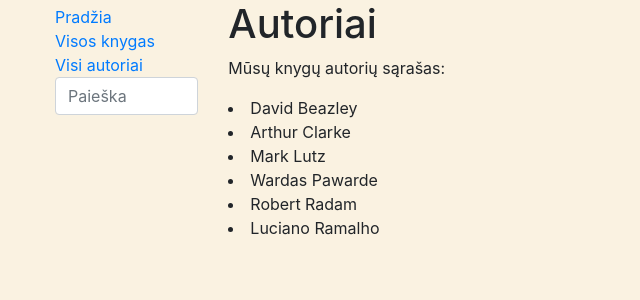
After one commit to ram-pyth/djangoPTU18, a Django app: page /library/authors/ in a window 1280 px wide. The commit adds this page. Shown: the top 300 px of the page, without its empty margins (0-640 px from the left). Run offline with Django 4.2, Linux system fonts and the light colour scheme; data comes from the database, SQL or seed files in the repository; some libraries are stand-ins or nearby versions.

Commit message:
paskaita 5 viewsas visi autoriai

```diff
--- /dev/null
+++ b/library/templates/authors.html
@@ -0,0 +1,9 @@
+{% extends "base.html" %}
+
+{% block content %}
+<h1>Autoriai</h1>
+<p>Mūsų knygų autorių sąrašas:</p>
+{% for author_obj in authors_t %}
+    <li>{{ author_obj.first_name }} {{ author_obj.last_name }}</li>
+{% endfor %}
+{% endblock %}
--- a/library/templates/base.html
+++ b/library/templates/base.html
@@ -20,8 +20,8 @@ MCw98/SFnGE8fJT3GXwEOngsV7Zt27NXFoaoApmYm81iuXoPkFOJwJ8ERdknLPMO"
             {% block sidebar %}
             <ul class="sidebar-nav">
                 <li><a href="{% url 'index' %}">Pradžia</a></li>
-                <li><a href="{% url 'index' %}" class="text-nowrap">Visos knygos</a></li>
-                <li><a href="{% url 'index' %}" class="text-nowrap">Visi autoriai</a></li> {# jinja komentaras #}
+                <li><a href="{% url 'index' %}" class="text-nowrap">Visos knygas</a></li>
+                <li><a href="{% url 'authors-all' %}" class="text-nowrap">Visi autoriai</a></li> {# jinja komentaras #}
                 <li>
                     <form action="" method="get" class="form-group">
                         <input type="text" name="search_text" class="form-control" placeholder="Paieška" style="min-width: 6rem;">
--- a/library/urls.py
+++ b/library/urls.py
@@ -3,5 +3,6 @@ from django.urls import path
 from . import views
 
 urlpatterns = [
-    path("", views.index, name="index")
+    path("", views.index, name="index"),
+    path("authors/", views.authors, name="authors-all"),
 ]
--- a/library/views.py
+++ b/library/views.py
@@ -22,3 +22,11 @@ def index(request):
         'num_instances_available_t': num_instances_available
     }
     return render(request, 'index.html', context=context_my)
+
+
+def authors(request):
+    authors_objs = Author.objects.all()
+    context = {
+        'authors_t': authors_objs
+    }
+    return render(request, 'authors.html', context=context)
```
